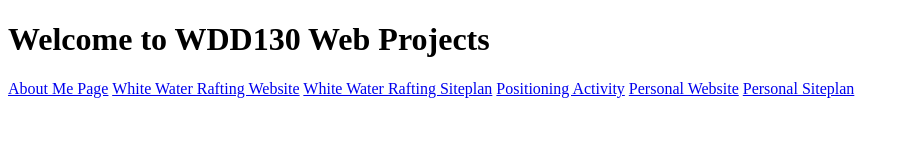
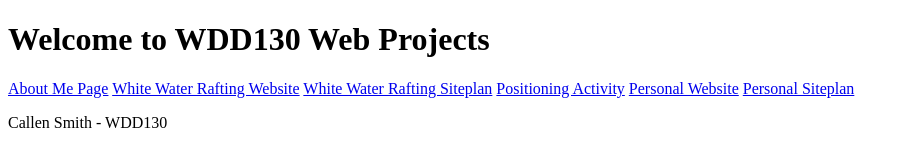
Before and after one commit to callensmith/BYU-Idaho, a plain HTML site: page WDD 130/index.html in a window 1280 px wide. Shown: the whole page, without its empty margins (0-909 px from the left). Drawn offline with Linux system fonts and the light colour scheme.

Commit message:
added paragraph to home page

```diff
--- a/WDD 130/index.html
+++ b/WDD 130/index.html
@@ -15,5 +15,6 @@
         <a href="#">Personal Website</a>
         <a href="#">Personal Siteplan</a>
     </nav>
+    <p>Callen Smith - WDD130</p>
 </body>
 </html>
```
